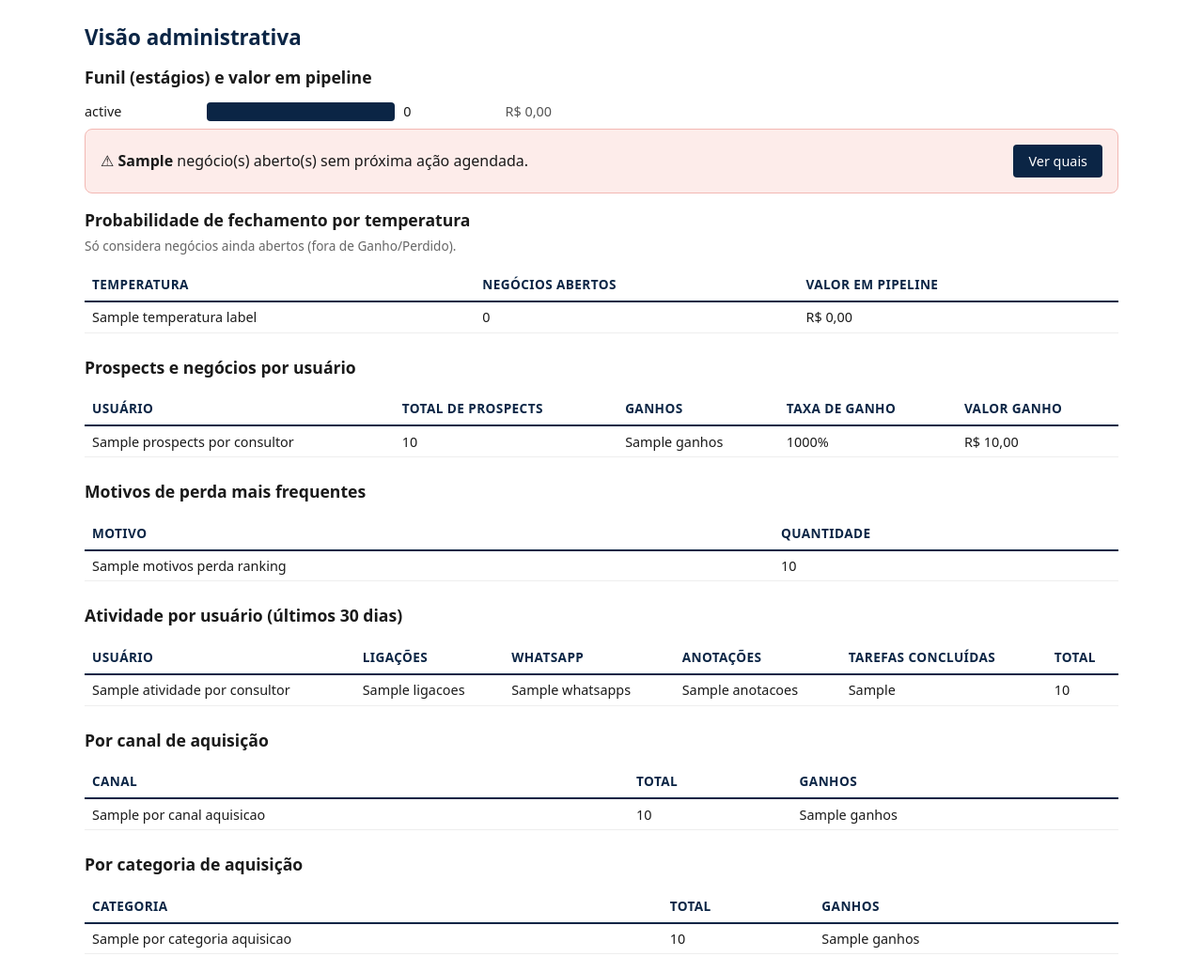
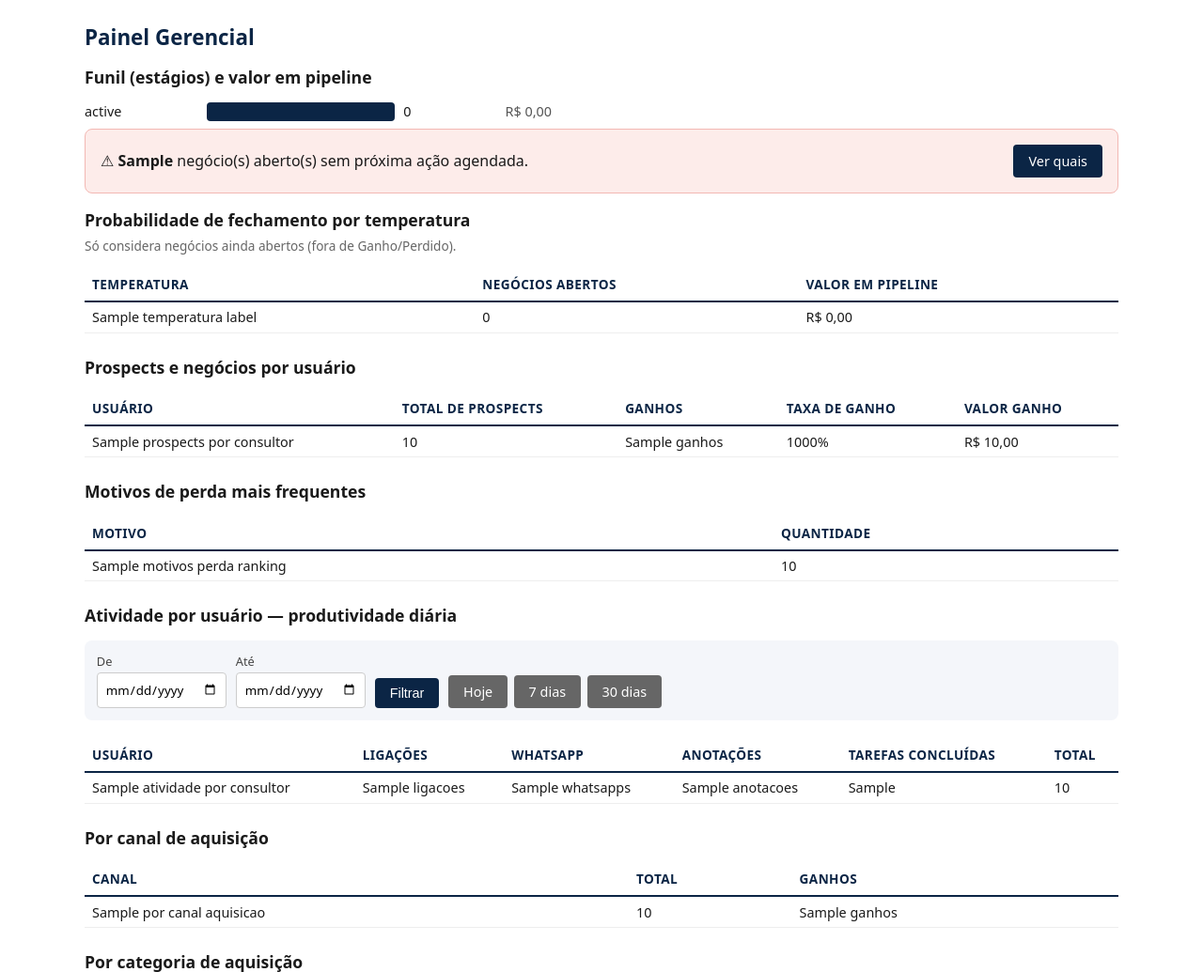
Before and after one commit to engenhariadeclientes/prospeccao-engenhariadeclientes, a FastAPI app: template app/templates/admin.html in a window 1280 px wide. Shown: the part 60-1095 px from the top of the page at 94% size. Run offline with FastAPI, Linux system fonts and the light colour scheme; the template is opened without the code that fills it: most values are stand-ins (such as "Sample title", 1, 10 or a date in 2020).

Commit message:
Renomeia Admin para Painel Gerencial e adiciona filtro de data (produtividade diária)
- Nav e título: Admin -> Painel Gerencial
- Tabela 'Atividade por usuário' agora filtra por data (De/Até), padrão hoje
- Atalhos rápidos: Hoje, 7 dias, 30 dias

```diff
--- a/app/main.py
+++ b/app/main.py
@@ -8,7 +8,7 @@ conforme o que o prospect tiver disponível).
 import csv
 import io
 import os
-from datetime import datetime, timezone
+from datetime import datetime, timedelta, timezone
 
 from fastapi import FastAPI, Form, Request
 from fastapi.responses import RedirectResponse, StreamingResponse
@@ -784,10 +784,17 @@ def log_acesso(request: Request):
 # --------------------------------------------------------------------- admin
 
 @app.get("/admin")
-def admin_dashboard(request: Request):
+def admin_dashboard(request: Request, data_de: str = "", data_ate: str = ""):
     redirect = exigir_admin(request)
     if redirect:
         return redirect
+
+    hoje_date = datetime.now(timezone.utc).date()
+    hoje = hoje_date.isoformat()
+    seis_dias_atras = (hoje_date - timedelta(days=6)).isoformat()
+    vinte_nove_dias_atras = (hoje_date - timedelta(days=29)).isoformat()
+    data_de = data_de or hoje
+    data_ate = data_ate or hoje
 
     with get_connection() as conn:
         funil_counts = {
@@ -806,10 +813,11 @@ def admin_dashboard(request: Request):
                    COUNT(*) AS total
             FROM atividades a
             JOIN consultores c ON c.id = a.consultor_id
-            WHERE a.criado_em >= NOW() - INTERVAL '30 days'
+            WHERE a.criado_em::date BETWEEN %s AND %s
             GROUP BY c.nome
             ORDER BY total DESC
-            """
+            """,
+            (data_de, data_ate),
         ).fetchall()
 
         prospects_por_consultor = conn.execute(
@@ -896,6 +904,11 @@ def admin_dashboard(request: Request):
         "por_categoria_aquisicao": por_categoria_aquisicao,
         "por_temperatura": por_temperatura,
         "sem_proxima_acao": sem_proxima_acao,
+        "data_de": data_de,
+        "data_ate": data_ate,
+        "hoje": hoje,
+        "seis_dias_atras": seis_dias_atras,
+        "vinte_nove_dias_atras": vinte_nove_dias_atras,
     })
     return templates.TemplateResponse("admin.html", contexto)
 
--- a/app/templates/admin.html
+++ b/app/templates/admin.html
@@ -1,5 +1,5 @@
 {% extends "base.html" %}
-{% block title %}Admin{% endblock %}
+{% block title %}Painel Gerencial{% endblock %}
 {% block content %}
 <style>
   .barra-fundo { background: #e4e9f2; border-radius: 4px; overflow: hidden; height: 20px; width: 200px; }
@@ -7,8 +7,11 @@
   .linha-funil { display: flex; align-items: center; gap: .6rem; margin-bottom: .5rem; font-size: .9rem; }
   .linha-funil .rotulo { width: 120px; }
   .linha-funil .valor { width: 140px; text-align: right; color: #555; }
+  .filtro-data { display: flex; gap: .6rem; align-items: flex-end; flex-wrap: wrap; margin: .5rem 0 1.2rem; padding: .8rem; background: var(--navy-bg); border-radius: 8px; }
+  .filtro-data label { font-size: .8rem; color: #444; display: flex; flex-direction: column; gap: .2rem; }
+  .filtro-data .atalhos { display: flex; gap: .4rem; font-size: .8rem; }
 </style>
-<h1>Visão administrativa</h1>
+<h1>Painel Gerencial</h1>
 
 <h2 style="font-size:1.1rem">Funil (estágios) e valor em pipeline</h2>
 {% for status in status_validos %}
@@ -72,7 +75,21 @@
   </tbody>
 </table>
 
-<h2 style="font-size:1.1rem">Atividade por usuário (últimos 30 dias)</h2>
+<h2 style="font-size:1.1rem">Atividade por usuário — produtividade diária</h2>
+<form class="filtro-data" method="get" action="/admin">
+  <label>De
+    <input type="date" name="data_de" value="{{ data_de }}">
+  </label>
+  <label>Até
+    <input type="date" name="data_ate" value="{{ data_ate }}">
+  </label>
+  <button type="submit">Filtrar</button>
+  <div class="atalhos">
+    <a href="/admin?data_de={{ hoje }}&data_ate={{ hoje }}" class="botao secundario">Hoje</a>
+    <a href="/admin?data_de={{ seis_dias_atras }}&data_ate={{ hoje }}" class="botao secundario">7 dias</a>
+    <a href="/admin?data_de={{ vinte_nove_dias_atras }}&data_ate={{ hoje }}" class="botao secundario">30 dias</a>
+  </div>
+</form>
 <table>
   <thead><tr><th>Usuário</th><th>Ligações</th><th>WhatsApp</th><th>Anotações</th><th>Tarefas concluídas</th><th>Total</th></tr></thead>
   <tbody>
--- a/app/templates/base.html
+++ b/app/templates/base.html
@@ -44,7 +44,7 @@
       <a href="/prospects/novo">+ Novo negócio</a>
       <a href="/agenda">Agenda{% if pendencias %} 🔔 {{ pendencias }}{% endif %}</a>
       {% if consultor.is_admin %}
-      <a href="/admin">Admin</a>
+      <a href="/admin">Painel Gerencial</a>
       <details class="dropdown">
         <summary>Cadastros ▾</summary>
         <div class="menu">
```
